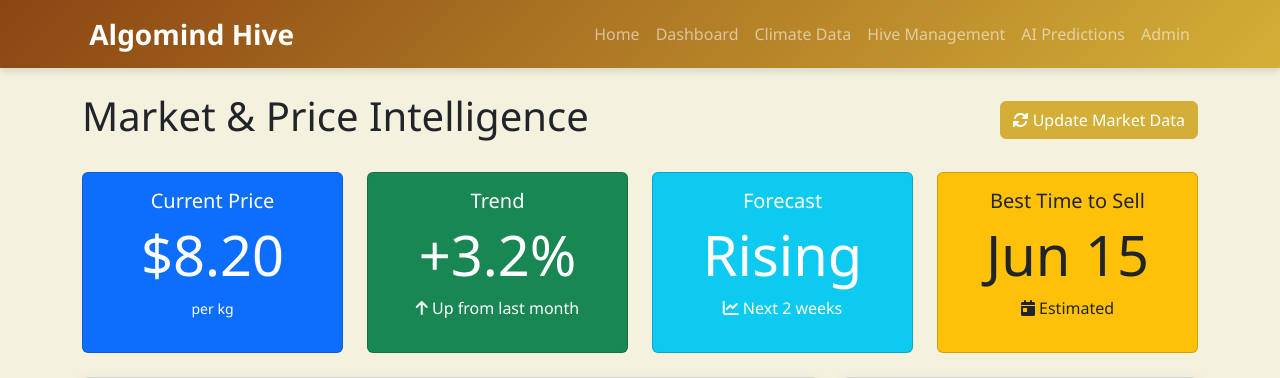
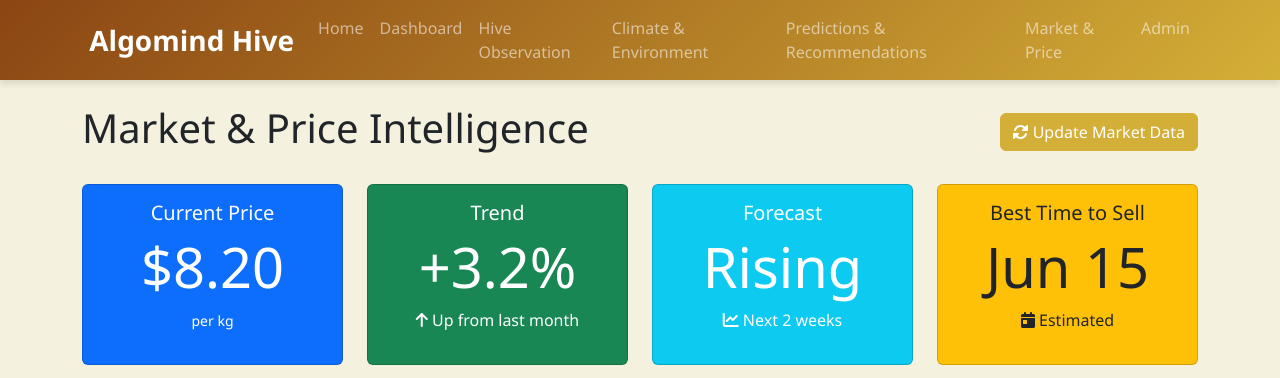
Before and after one commit to anthonybyamugisha/algomind_hive, a Django app: page /market-price/ in a window 1280 px wide. Shown: the top 378 px of the page. Run offline with Django 5.2, Linux system fonts and the light colour scheme.

Commit message:
Linkup all pages

```diff
--- a/algomind_hive/urls.py
+++ b/algomind_hive/urls.py
@@ -23,6 +23,7 @@ urlpatterns = [
     path('dashboard/', views.dashboard, name='dashboard'),
     path('dashboard-main/', views.dashboard, name='dashboard-main'),
     path('hive-observation/', views.hive_management, name='hive-observation'),
+    path('hive-management/', views.hive_management, name='hive-management'),
     path('climate-data/', views.climate_data, name='climate-data'),
     path('ai-predictions/', views.ai_predictions, name='ai-predictions'),
     path('predictions-recommendations/', views.ai_predictions, name='predictions-recommendations'),
--- a/templates/base.html
+++ b/templates/base.html
@@ -116,13 +116,16 @@
                         <a class="nav-link" href="{% url 'dashboard' %}">Dashboard</a>
                     </li>
                     <li class="nav-item">
-                        <a class="nav-link" href="{% url 'climate-data' %}">Climate Data</a>
+                        <a class="nav-link" href="{% url 'hive-observation' %}">Hive Observation</a>
                     </li>
                     <li class="nav-item">
-                        <a class="nav-link" href="{% url 'hive-management' %}">Hive Management</a>
+                        <a class="nav-link" href="{% url 'climate-environment' %}">Climate & Environment</a>
                     </li>
                     <li class="nav-item">
-                        <a class="nav-link" href="{% url 'ai-predictions' %}">AI Predictions</a>
+                        <a class="nav-link" href="{% url 'predictions-recommendations' %}">Predictions & Recommendations</a>
+                    </li>
+                    <li class="nav-item">
+                        <a class="nav-link" href="{% url 'market-price' %}">Market & Price</a>
                     </li>
                     <li class="nav-item">
                         <a class="nav-link" href="/admin/">Admin</a>
```
Also changed, not shown: ai_engine/migrations/0001_initial.py (added), climate/migrations/0001_initial.py (added), db.sqlite3, hives/migrations/0001_initial.py (added).
